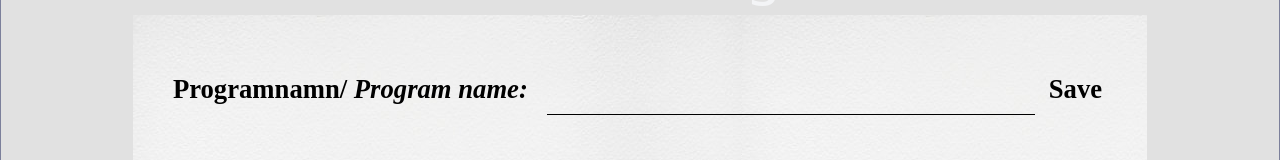
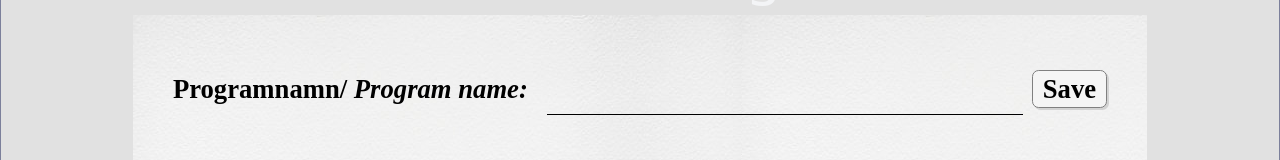
Before and after one commit to De99103/tddd27, a React (Vite) app in the folder tddd27-project/: page /account in a window 1280 px wide. Shown: the part 233-393 px from the top of the page. Built offline with nearby package versions, Linux system fonts and the light colour scheme; no server answers.

Commit message:
fixat save knapp

```diff
--- a/tddd27-project/src/components/common/course/Course.css
+++ b/tddd27-project/src/components/common/course/Course.css
@@ -65,9 +65,11 @@ input:focus {
 }
 
 #saveProgramButton {
-    border: none;
-    padding: 0px 5px 0px 5px;
-    background-color: transparent;
+    border: 1px solid grey;
+    border-radius: 5pt;
+    box-shadow: 2px 2px lightgray;
+    padding: 5px 10px 5px 10px;
+    background-color: whitesmoke;
     height: 50%;
     font-family: "Times New Roman", Times, serif;
     font-size: 20pt;
```
